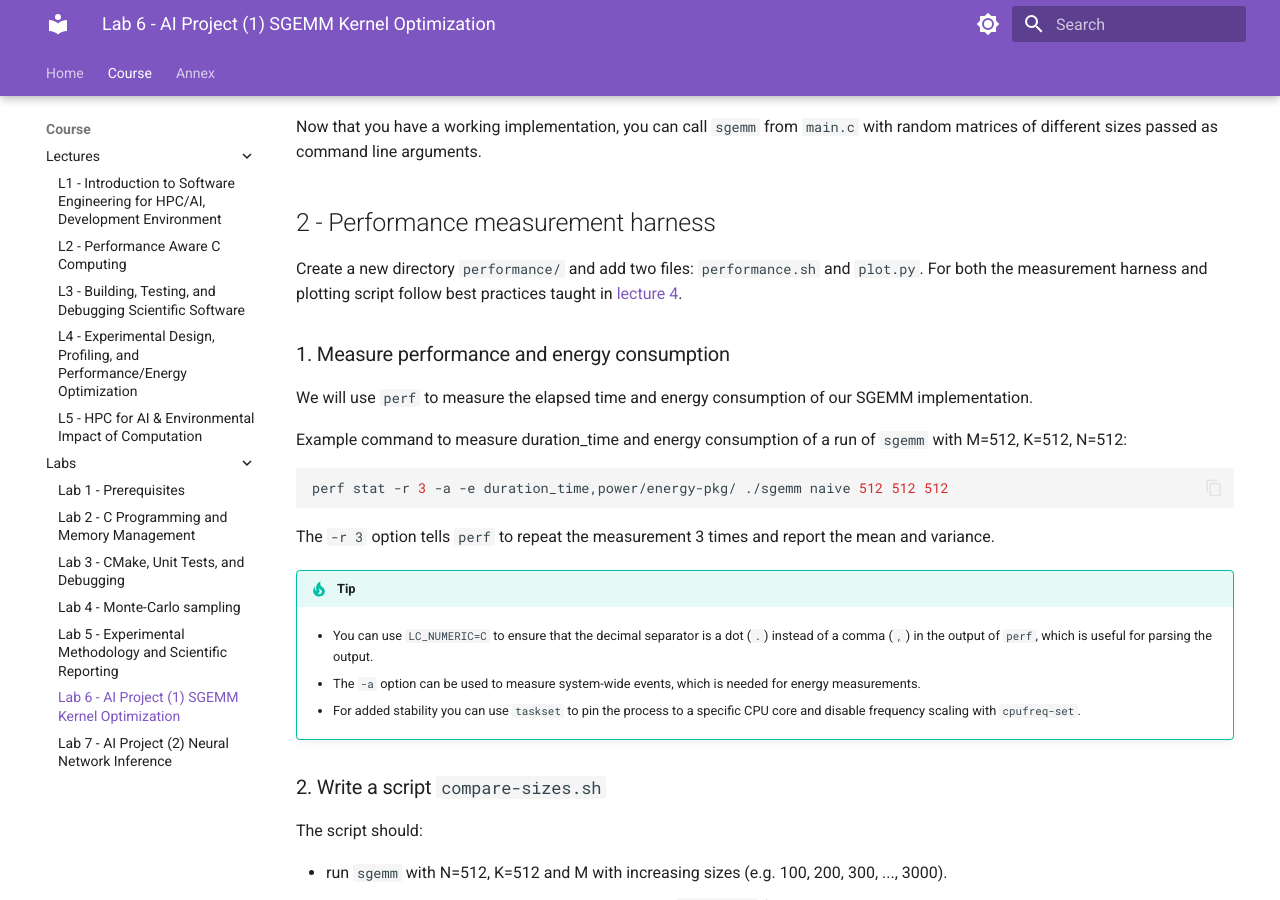
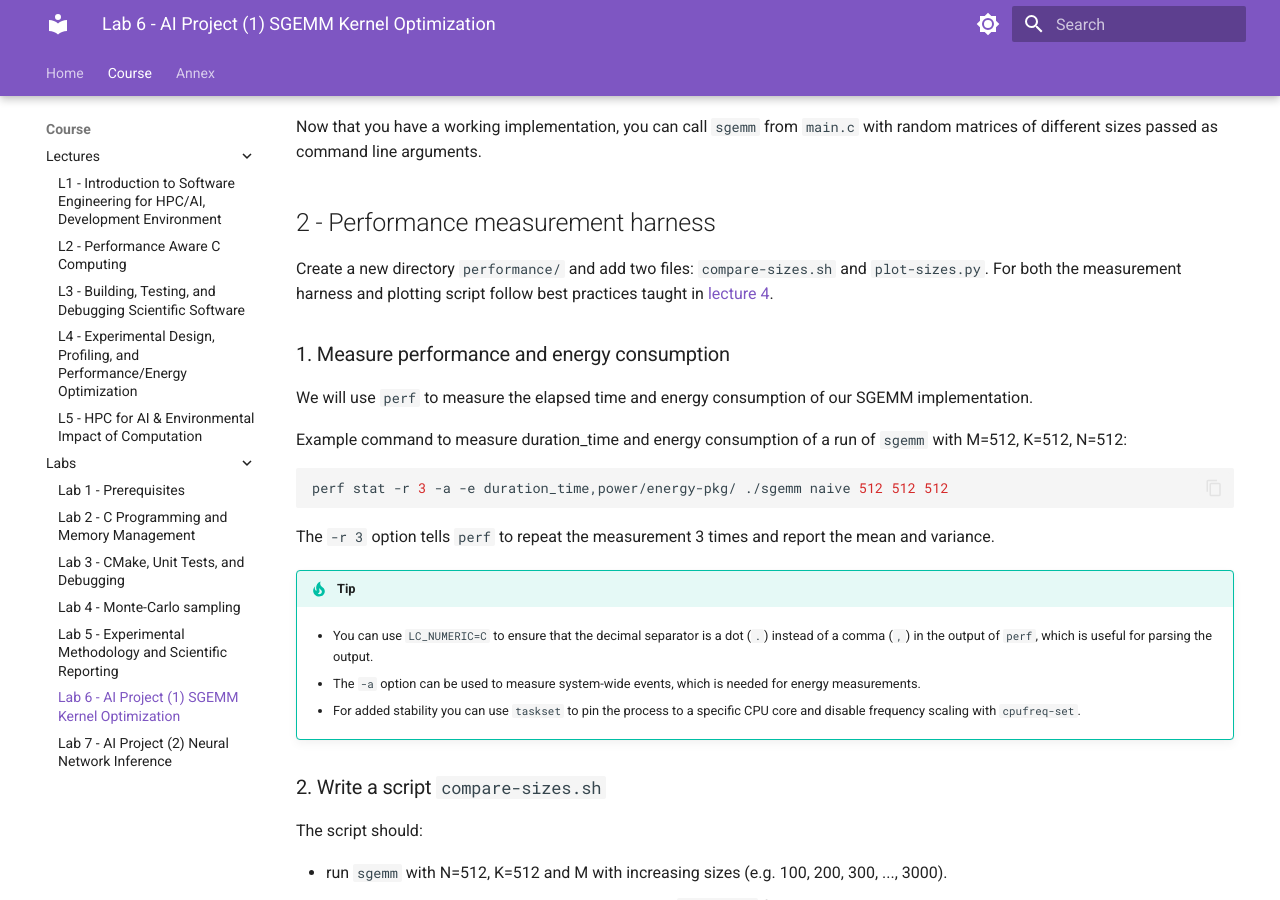
Before and after one commit to M1-CHPS/glhpc, an MkDocs documentation site: the page built from docs/lab6.md, in a window 1280 px wide and 900 px high, scrolled down 2312 px. Built offline with MkDocs 1.6.1 and Material for MkDocs 9.7.7, drawn with Linux system fonts in a browser that asks for light colours.

Commit message:
Fix typo in lab6

```diff
--- a/docs/lab6.md
+++ b/docs/lab6.md
@@ -78,7 +78,7 @@ Now that you have a working implementation, you can call `sgemm` from `main.c` w
 
 ## 2 - Performance measurement harness
 
-Create a new directory `performance/` and add two files: `performance.sh` and `plot.py`.
+Create a new directory `performance/` and add two files: `compare-sizes.sh` and `plot-sizes.py`.
 For both the measurement harness and plotting script follow best practices taught in [lecture 4](lecture4.md).
 
 ### 1. Measure performance and energy consumption
```
